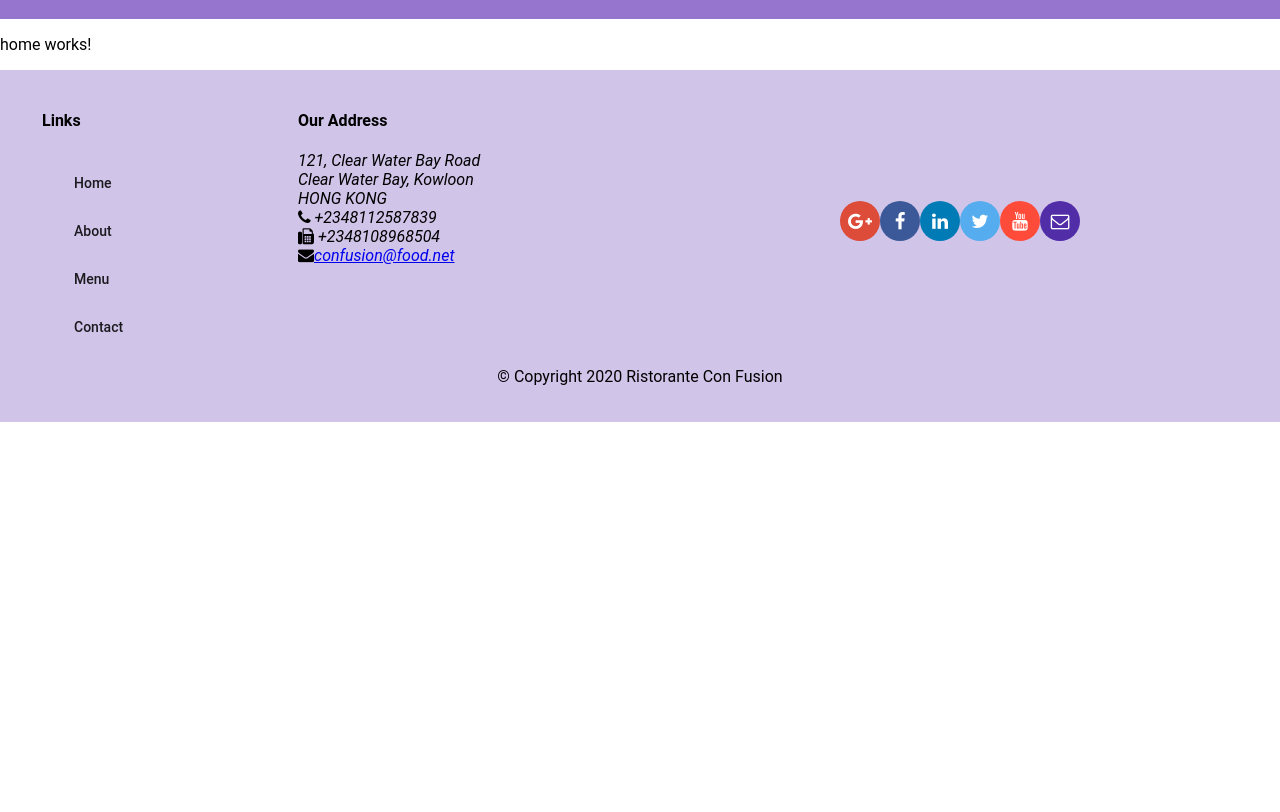
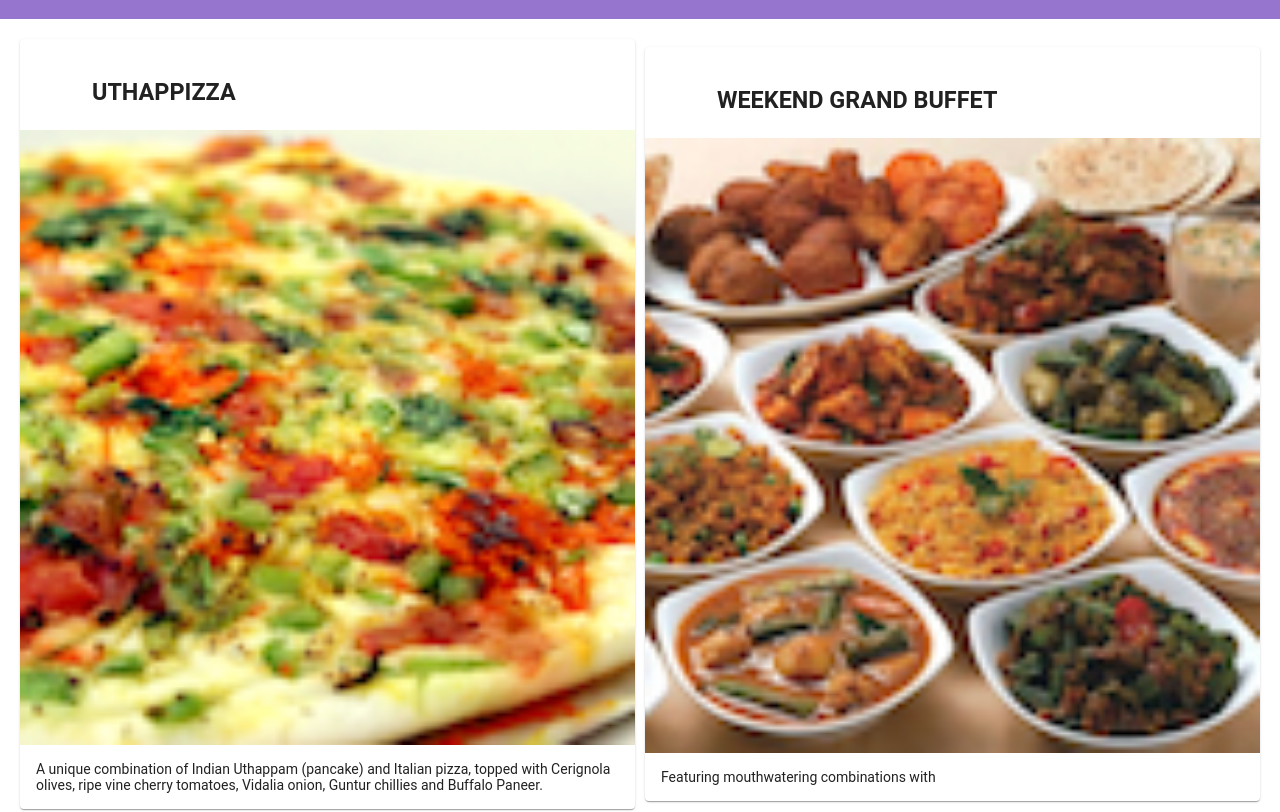
Before and after one commit to Caesarsage/FoodStore, an Angular app: page /home in a window 1280 px wide. Shown: the part 320-1132 px from the top of the page. Before the commit the page ends 800 px from the top, so only its background shows below. Built offline with nearby package versions, Linux system fonts and the light colour scheme.

Commit message:
spa part 1

```diff
--- a/src/app/app.module.ts
+++ b/src/app/app.module.ts
@@ -22,6 +22,7 @@
 import { DishService } from "./services/dish.service";
 
 import { AppRoutingModule } from "./app-routing/app-routing.module";
+import { PromotionService } from './services/promotion.service';
 
 @NgModule({
   declarations: [
@@ -46,7 +47,8 @@
     AppRoutingModule
   ],
   providers: [
-    DishService
+    DishService,
+    PromotionService
   ],
   bootstrap: [AppComponent]
 })
--- a/src/app/contact/contact.component.html
+++ b/src/app/contact/contact.component.html
@@ -1,3 +1,39 @@
-<p>
-  contact works!
-</p>
+<div class="container" fxLayout="column" fxLayoutGap="10px">
+  <div fxFlex>
+    <div>
+      <h3>Contact Us</h3>
+      <hr>
+    </div>
+  </div>
+
+  <div fxFlex>
+    <h3>Location Information</h3>
+    <div fxLayout="column" fxLayout.gt-sm="row">
+      <div fxFlex="50" fxFlexOffset="20px">
+        <h4>Our Address</h4>
+        <address>
+          121, Clear Water Bay Road <br> Clear Water Bay, Kowloon<br> HONG KONG <br>
+          <li class="fa fa-phone"></li> +2348112587839 <br>
+          <li class="fa fa-fax"></li> +2348108968504 <br>
+          <li class="fa fa-envelope"></li>:
+                <a href="mailto:confusion@food.net">confusion@food.net</a>
+        </address>
+        <p></p>
+        <div>
+          <a mat-raised-button  href="tel:+2348113587839">
+            <li class="fa fa-phone"></li>Phone
+          </a>
+          <a  mat-raised-button>
+            <li class="fa fa-skype"></li>Skype
+          </a>
+          <a mat-raised-button  href="mailto:confusion@food.net">
+            <li class="fa fa-envelope"></li>Email
+          </a>
+        </div>
+      </div>
+      <div fxFlex="40">
+        <h4>Map Our Location</h4>
+      </div>
+    </div>
+  </div>
+</div>
--- a/src/app/home/home.component.html
+++ b/src/app/home/home.component.html
@@ -1,3 +1,27 @@
-<p>
-  home works!
-</p>
+<div class="container" fxLayout="row" fxLayout.sm="column" fxLayoutAlign.gt-md="space-around center" fxLayoutGap="10px">
+  <mat-card *ngIf="dish" fxFlex>
+    <mat-card-header>
+      <div mat-card-avatar></div>
+      <mat-card-title>
+        <h3>{{dish.name | uppercase}}</h3>
+      </mat-card-title>
+    </mat-card-header>
+    <img mat-card-image src={{dish.image}} alt={{dish.name}}>
+    <mat-card-content>
+      <p>{{dish.description}}</p>
+    </mat-card-content>
+  </mat-card>
+
+  <mat-card *ngIf="promotion" fxFlex>
+    <mat-card-header>
+      <div mat-card-avatar></div>
+      <mat-card-title>
+        <h3>{{promotion.name | uppercase}}</h3>
+      </mat-card-title>
+    </mat-card-header>
+    <img mat-card-image src={{promotion.image}} alt={{promotion.name}}>
+    <mat-card-content>
+      <p>{{promotion.description}}</p>
+    </mat-card-content>
+  </mat-card>
+</div>
--- a/src/app/home/home.component.ts
+++ b/src/app/home/home.component.ts
@@ -1,4 +1,8 @@
 import { Component, OnInit } from '@angular/core';
+import { IDish } from "../shared/dish";
+import { DishService } from "../services/dish.service";
+import { IPromotion } from "../shared/promotion";
+import { PromotionService } from "../services/promotion.service";
 
 @Component({
   selector: 'app-home',
@@ -7,9 +11,15 @@
 })
 export class HomeComponent implements OnInit {
 
-  constructor() { }
+  dish: IDish;
+  promotion: IPromotion
+
+  constructor(private dishService:DishService,
+              private promotionService: PromotionService) { }
 
   ngOnInit() {
+    this.dish = this.dishService.getFeaturedDish();
+    this.promotion = this.promotionService.getFeaturedPromotion();
   }
 
 }
--- a/src/app/services/dish.service.ts
+++ b/src/app/services/dish.service.ts
@@ -12,4 +12,12 @@
   getDishes(): IDish[]{
     return DISHES
   }
+
+  getDish(id:string): IDish{
+    return DISHES.filter((dish)=> (dish.id === id))[0];
+  }
+
+  getFeaturedDish(): IDish{
+    return DISHES.filter((dish) => dish.featured)[0]
+  }
 }
--- /dev/null
+++ b/src/app/services/promotion.service.ts
@@ -0,0 +1,23 @@
+import { Injectable } from '@angular/core';
+import { IPromotion } from "../shared/promotion";
+import { PROMOTIONS } from "../shared/promotions";
+
+@Injectable({
+  providedIn: 'root'
+})
+export class PromotionService {
+
+  constructor() { }
+
+  getPromotions(): IPromotion[]{
+    return PROMOTIONS
+  }
+
+  getPromotion(id:string): IPromotion{
+    return PROMOTIONS.filter((promo)=> (promo.id === id))[0];
+  }
+
+  getFeaturedPromotion(): IPromotion{
+    return PROMOTIONS.filter((promo) => promo.featured)[0]
+  }
+}
--- a/src/app/shared/dishes.ts
+++ b/src/app/shared/dishes.ts
@@ -47,7 +47,7 @@
     name:'Zucchipakoda',
     image: 'assets/images/zucchipakoda.png',
     category: 'appetizer',
-    featured: true,
+    featured: false,
     label:'',
     price:'1.99',
     description:'Deep fried Zucchini coated with mildly spiced Chickpea flour batter accompanied with a sweet-tangy tamarind sauce'  ,
@@ -89,7 +89,7 @@
     name:'Vadonut',
     image: 'assets/images/vadonut.png',
     category: 'appetizer',
-    featured: true,
+    featured: false,
     label:'New',
     price:'1.99',
     description:'A quintessential ConFusion experience, is it a vada or is it a donut?'  ,
@@ -131,7 +131,7 @@
     name:'ElaiCheese Cake',
     image: 'assets/images/elaicheesecake.png',
     category: 'dessert',
-    featured: true,
+    featured: false,
     label:'',
     price:'2.99',
     description:'A delectable, semi-sweet New York Style Cheese Cake, with Graham cracker crust and spiced with Indian cardamoms',
--- /dev/null
+++ b/src/app/shared/promotion.ts
@@ -0,0 +1,9 @@
+export class IPromotion {
+  id: string;
+  name: string;
+  image: string;
+  label: string;
+  price:string;
+  featured: boolean;
+  description: string;
+}
--- /dev/null
+++ b/src/app/shared/promotions.ts
@@ -0,0 +1,13 @@
+import { IPromotion } from "./promotion";
+
+export const PROMOTIONS: IPromotion[] = [
+  {
+    id: '0',
+    name: 'Weekend Grand Buffet',
+    image: '/assets/images/buffet.png',
+    label: 'New',
+    price: '19.99',
+    featured: true,
+    description: 'Featuring mouthwatering combinations with '
+  }
+];
```
Also changed, not shown: 1 other file (tests, documents, lock files or other folders).
